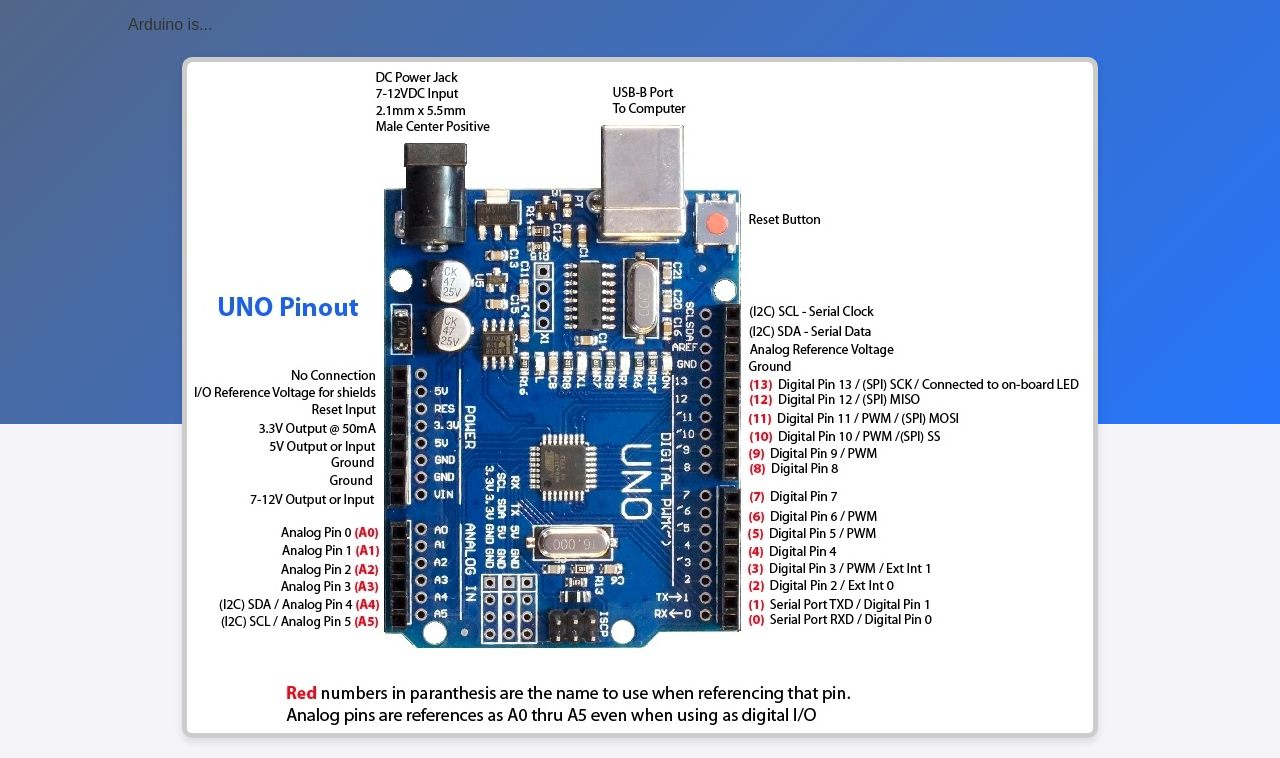
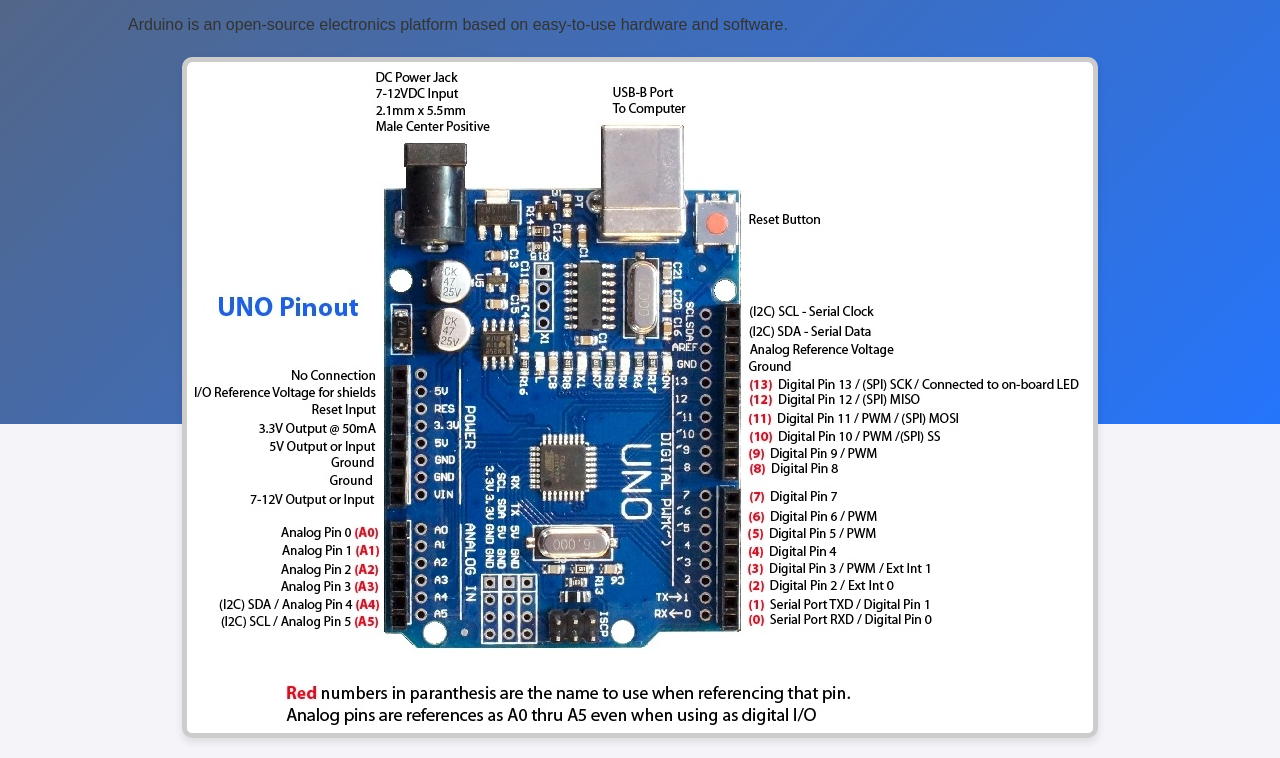
Before and after one commit to muskalike/Independent-Projects, a plain HTML site: page index.html in a window 1280 px wide. Shown: the part 376-1134 px from the top of the page. Drawn offline with Linux system fonts and the light colour scheme.

Commit message:
Update index.html

```diff
--- a/index.html
+++ b/index.html
@@ -24,7 +24,7 @@
    <h2>What is Arduino?</h2>
 
    <p>
-      Arduino is...
+     Arduino is an open-source electronics platform based on easy-to-use hardware and software.
    </p>
    <img src="arduino diagram.jpg" border="2">
 </body>
```
